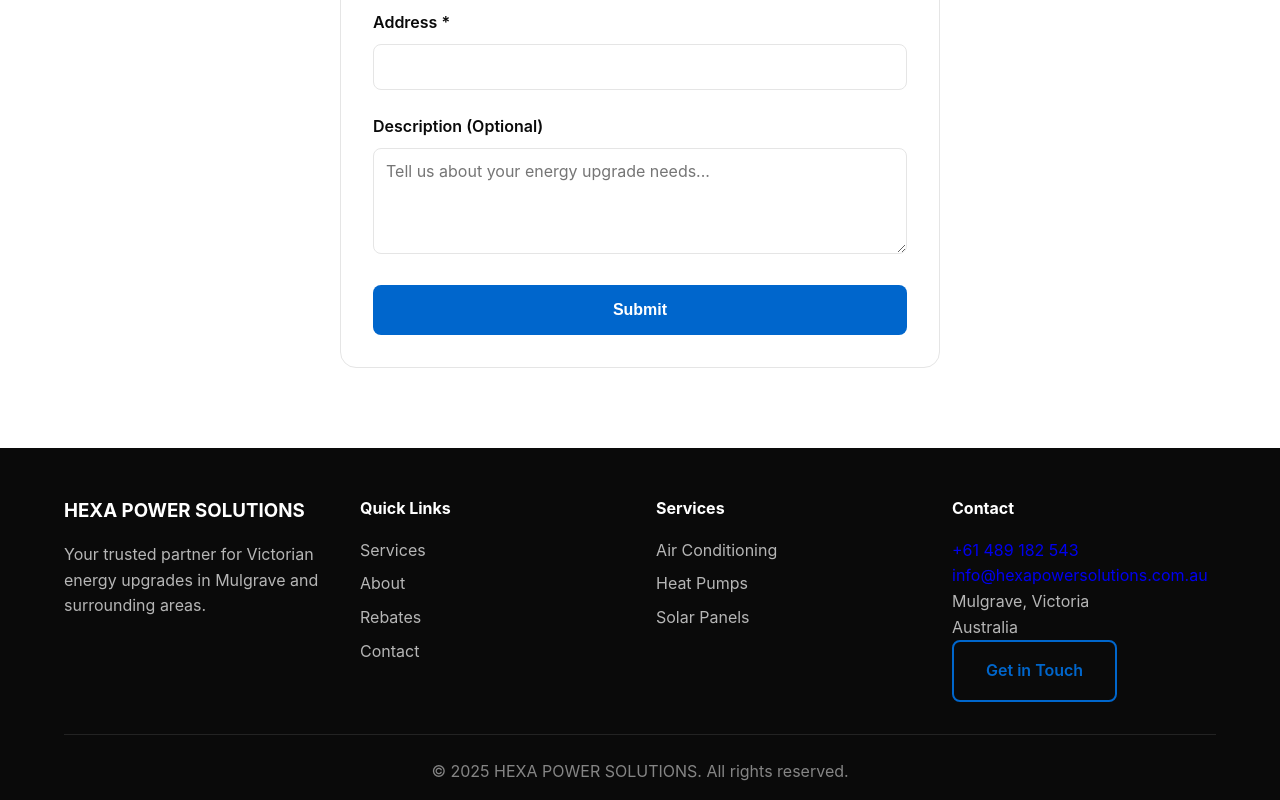
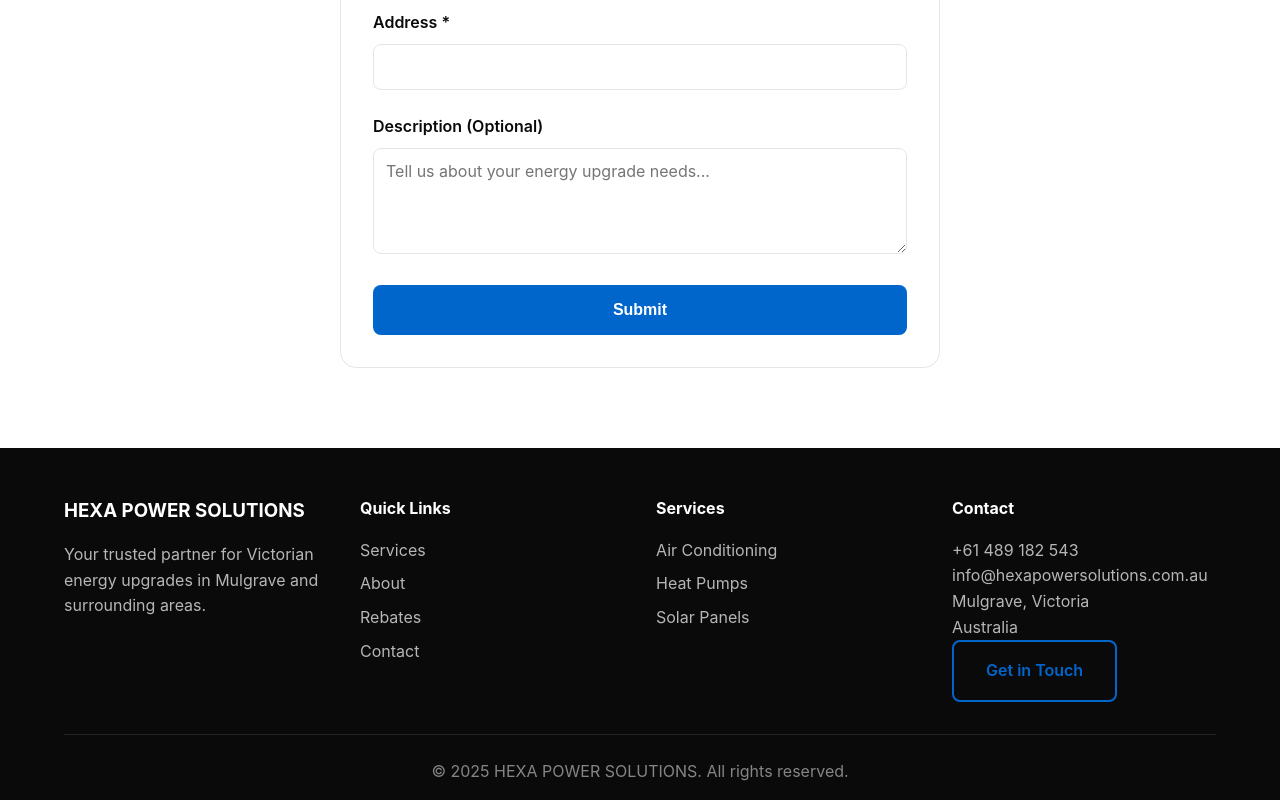
Before and after one commit to hexapowersolutions/hexa-power-sol, a plain HTML site: page contact.html in a window 1280 px wide. Shown: the part 664-1464 px from the top of the page. Drawn offline with Linux system fonts and the light colour scheme.

Commit message:
Syntax update contact

```diff
--- a/contact.html
+++ b/contact.html
@@ -119,9 +119,9 @@
                 <div class="footer-section">
                     <h4>Contact</h4>
                     <!-- <p>ph: +61 489 182 543</p> -->
-                    <p><a href="tel:+61489182543" style="text-decoration:none" style="color:rgba(255, 255, 255, 0.7);">+61 489 182 543</a></p>
+                    <p><a href="tel:+61489182543" style="color: rgba(255, 255, 255, 0.7); text-decoration:none;">+61 489 182 543</a></p>
                     <!-- <p>email: info@hexapowersolutions.com.au</p> -->
-                    <p><a href="mailto:info@hexapowersolutions.com.au" style="text-decoration:none" style="color:rgba(255, 255, 255, 0.7);">info@hexapowersolutions.com.au</a></p>
+                    <p><a href="mailto:info@hexapowersolutions.com.au" style="color: rgba(255, 255, 255, 0.7); text-decoration:none;">info@hexapowersolutions.com.au</a></p>
                     <p>Mulgrave, Victoria<br>Australia</p>
                     <a href="contact.html" class="btn btn-secondary">Get in Touch</a>
                 </div>
```
